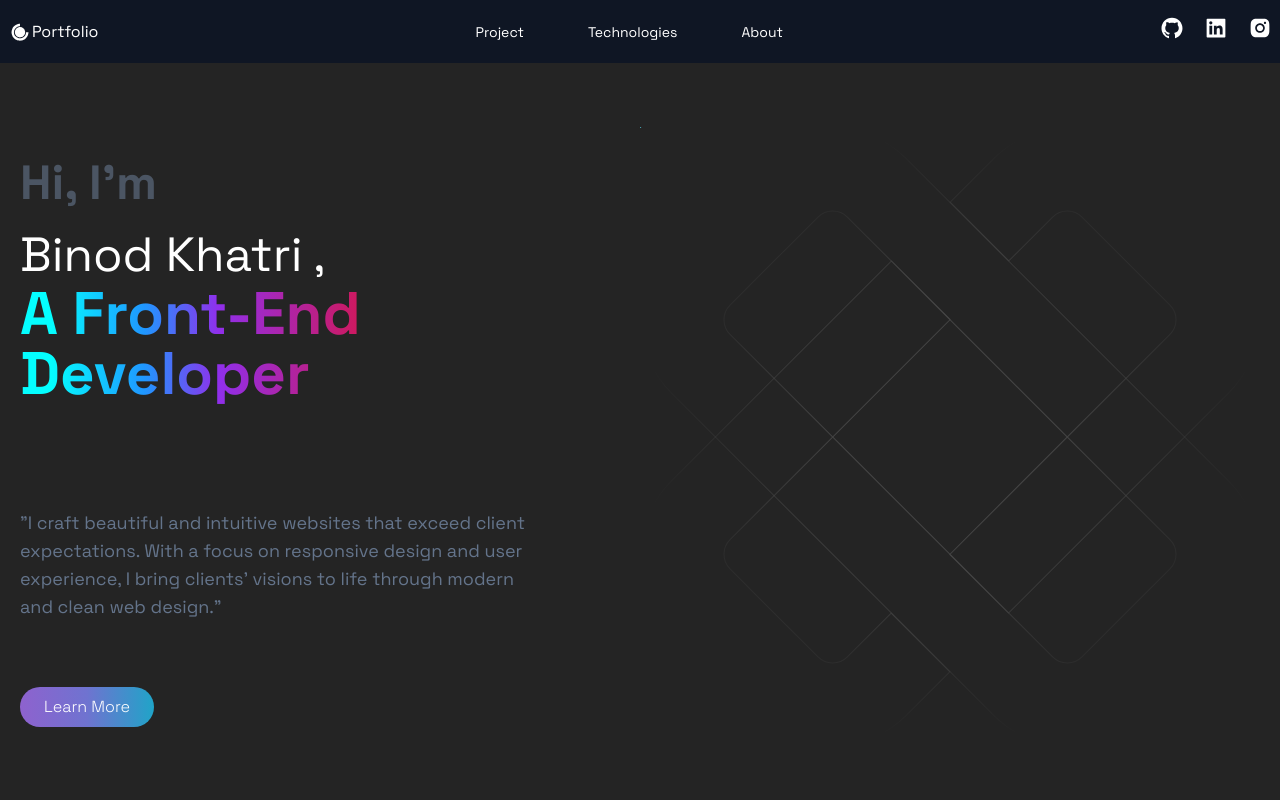
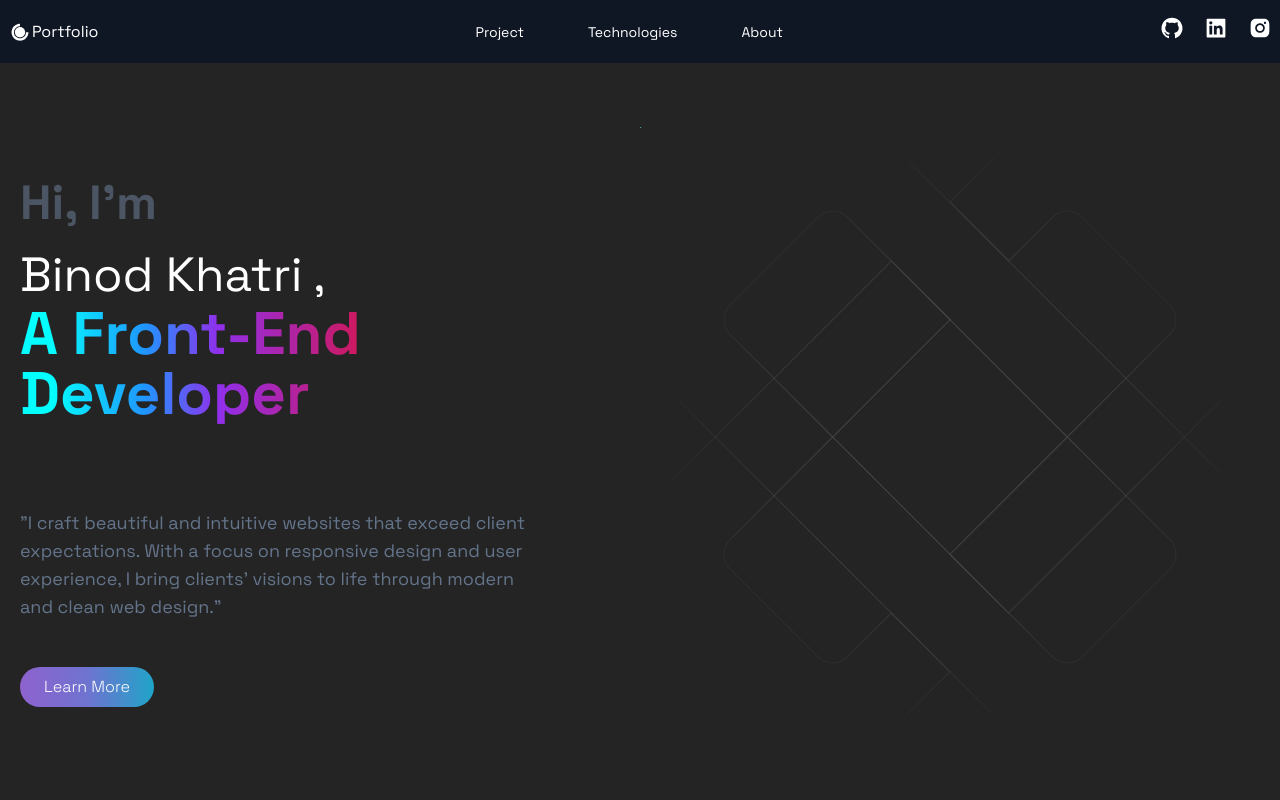
Before and after one commit to binod009/binodkhatriProtfolio, a React (Vite) app: page / in a window 1280 px wide. Shown: the top 800 px of the page. Built offline with nearby package versions, Linux system fonts and the light colour scheme.

Commit message:
newchanges

```diff
--- a/src/component/Hero/HeroSection.jsx
+++ b/src/component/Hero/HeroSection.jsx
@@ -4,9 +4,9 @@ import BackgroundAnimation from "../backgroundanimation/BackgroundAnimation";
 const HeroSection = () => {
   return (
     <>
-      <div className=" flex max-w-[1240px] mx-auto h-full  lg:py-16">
+      <div className=" flex max-w-[1240px] mx-auto h-full lg:py-16">
         <div className="grid items-start sm:grid-col-1 grid-col-1 md:grid-cols-2 md:items-center lg:w-full ">
-          <div className="flex justify-center gap-5 py-5 flex-col md:flex-col md:justify-around lg:justify-between lg:gap-5 md:items-start md:h-[100%]">
+          <div className="flex justify-center gap-5 py-10  flex-col md:flex-col md:justify-around lg:justify-between lg:gap-5 md:items-start md:h-[100%]">
             <div className="lg:flex py-3 lg:flex-col lg:justify-around lg:gap-1">
               <h1 className="text-4xl md:text-4xl lg:text-5xl font-bold text-gray-600 lg:mb-5">
                 Hi, I'm <br />
--- a/src/component/contact/Contactus.jsx
+++ b/src/component/contact/Contactus.jsx
@@ -41,12 +41,12 @@ const Contactus = () => {
               </text>
             </div>
             <div className="flex gap-2">
-              <div className="bg-gray-800 p-3 rounded-md object-cover">
+              <div className="bg-gray-600 p-3 rounded-md ">
                 <a href="">
                   <AiFillFacebook color="white" size={28} />
                 </a>
               </div>
-              <div className="bg-gray-500 p-3 rounded-md">
+              <div className="bg-gray-600 p-3 rounded-md">
                 <a href="">
                   <AiFillLinkedin color="white" size={28} />
                 </a>
```
